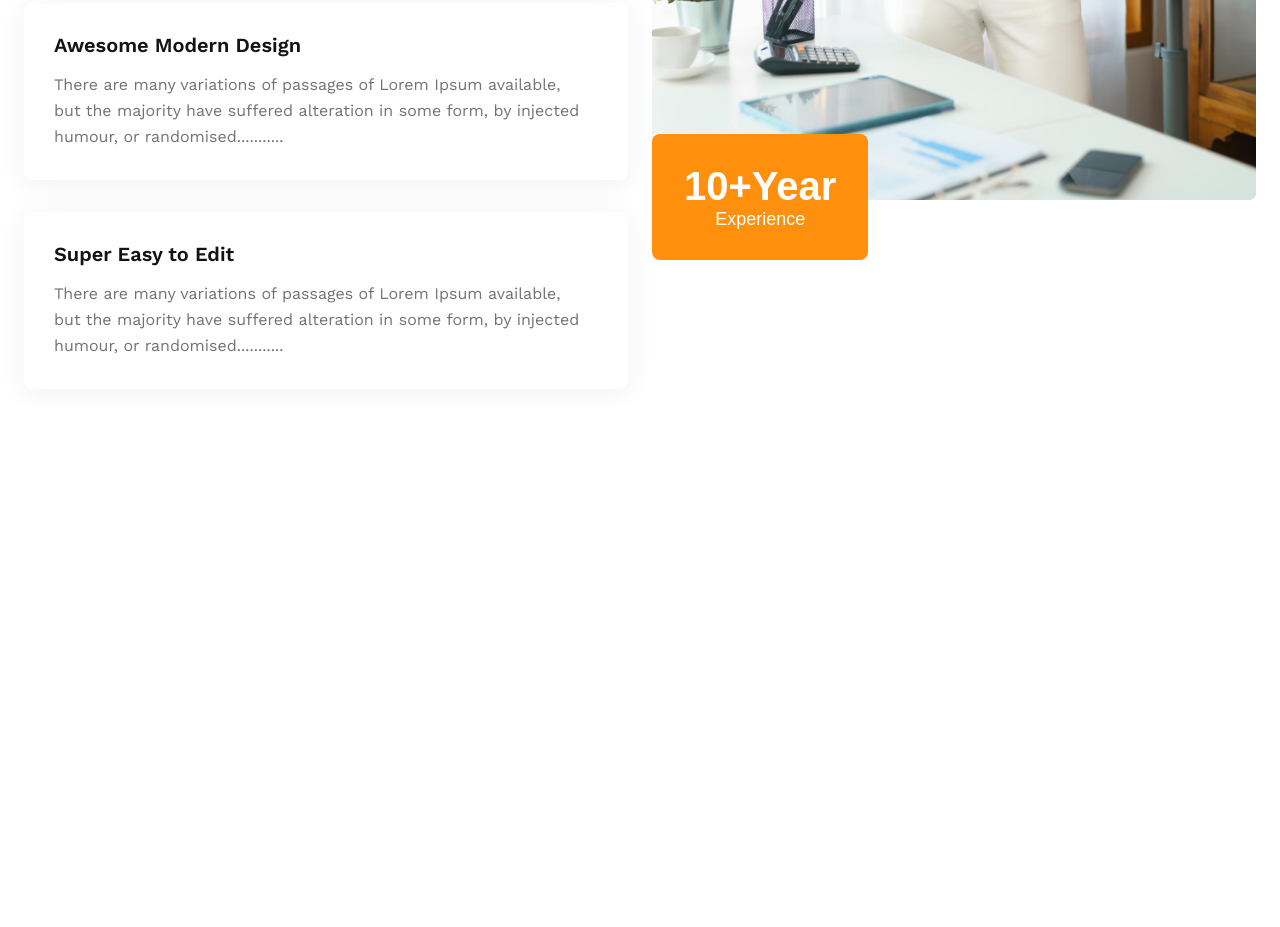
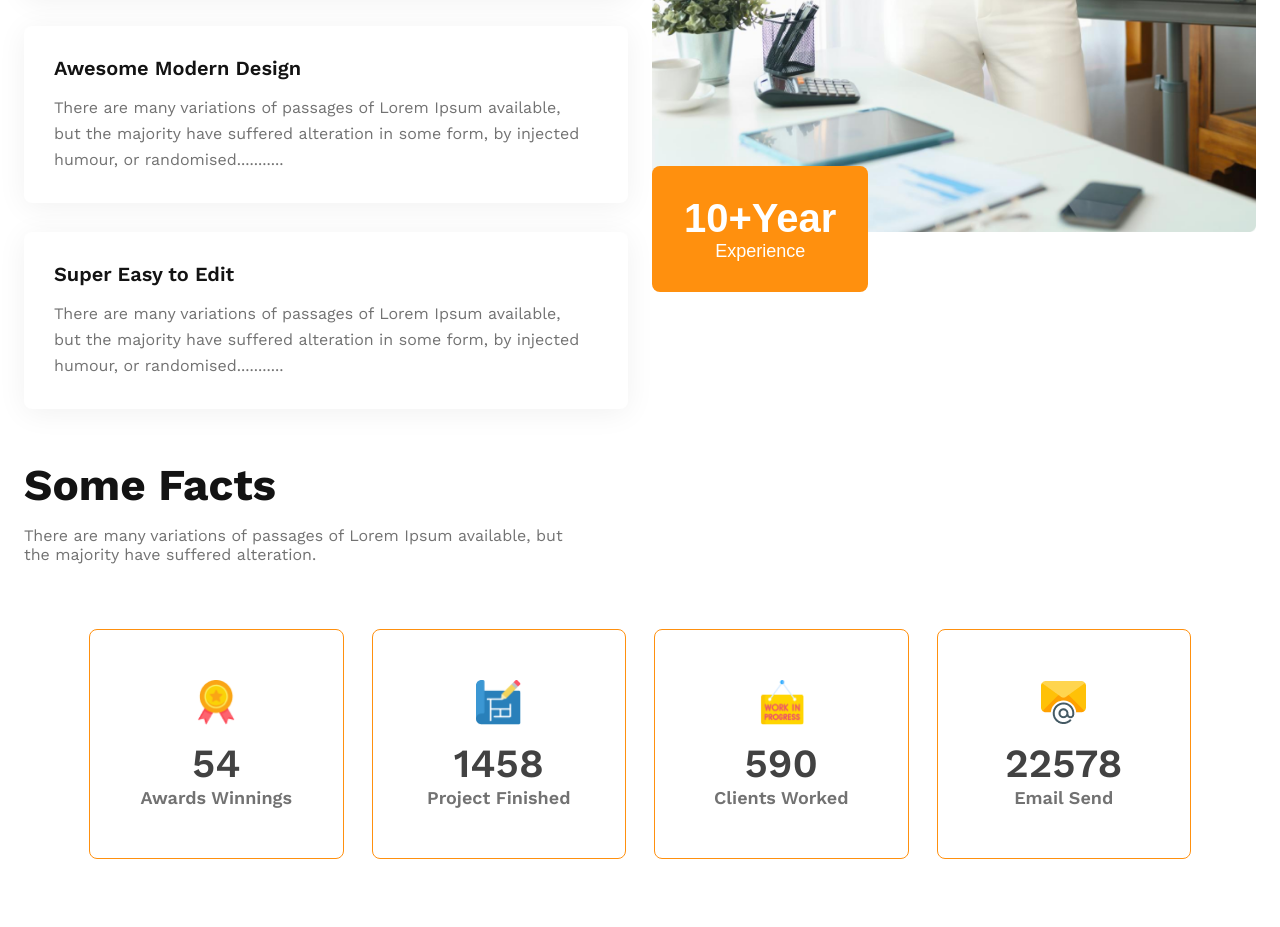
Before and after one commit to mahmudulmr19/g3-architects, a plain HTML site: page index.html in a window 1280 px wide. Shown: the part 2339-3266 px from the top of the page. Before the commit the page ends 2744 px from the top, so only its background shows below. Drawn offline with nearby package versions, Linux system fonts and the light colour scheme.

Commit message:
added some facts

```diff
--- a/index.html
+++ b/index.html
@@ -152,6 +152,51 @@
           </div>
         </div>
       </section>
+
+      <!-- ============== Some Fact Section ================= -->
+      <section class="facts">
+        <h2 class="section-title">Some Facts</h2>
+        <p class="section-description">
+          There are many variations of passages of Lorem Ipsum available, but
+          <br class="hide" />
+          the majority have suffered alteration.
+        </p>
+
+        <div class="facts-cards">
+          <div class="facts-card">
+            <img
+              class="fact-icon"
+              src="images/icons/ribon.png"
+              alt="ribon"
+            /><span>54</span>
+            <p>Awards Winnings</p>
+          </div>
+          <div class="facts-card">
+            <img
+              class="fact-icon"
+              src="images/icons/projects.png"
+              alt="project"
+            /><span>1458</span>
+            <p>Project Finished</p>
+          </div>
+          <div class="facts-card">
+            <img
+              class="fact-icon"
+              src="images/icons/customers.png"
+              alt="customer"
+            /><span>590</span>
+            <p>Clients Worked</p>
+          </div>
+          <div class="facts-card">
+            <img
+              class="fact-icon"
+              src="images/icons/email.png"
+              alt="email"
+            /><span>22578</span>
+            <p>Email Send</p>
+          </div>
+        </div>
+      </section>
     </main>
   </body>
 </html>
--- a/styles/responsive.css
+++ b/styles/responsive.css
@@ -44,4 +44,15 @@
   .experience-btn {
     padding: 1.5rem;
   }
+  .hide {
+    display: none;
+  }
+
+  .facts {
+    margin-top: 18px;
+  }
+
+  .facts-cards {
+    grid-template-columns: repeat(1, 1fr);
+  }
 }
--- a/styles/style.css
+++ b/styles/style.css
@@ -13,6 +13,10 @@ body {
 
 img {
   width: 100%;
+}
+
+section {
+  margin-top: 1rem;
 }
 .container {
   max-width: 1280px;
@@ -205,7 +209,7 @@ Quick feature Section Style
   box-shadow: 0px 4px 30px rgba(0, 0, 0, 0.06);
   border-radius: 8px;
   padding: 30px 40px 30px 30px;
-  margin-top: 8px;
+  margin-top: 5px;
 }
 
 .feature-card-title {
@@ -244,3 +248,87 @@ Quick feature Section Style
   font-weight: 500;
   font-size: 18px;
 }
+
+/*========================
+   Some Fact Section Style
+  ===================== */
+
+.facts {
+  margin-top: 50px;
+}
+
+.section-title {
+  font-weight: 700;
+  font-size: 2.75rem;
+  color: #131313;
+  margin-bottom: 15px;
+}
+
+.section-description {
+  font-size: 16px;
+  color: #727272;
+}
+
+.facts-cards {
+  padding: 65px;
+  display: grid;
+  grid-template-columns: repeat(4, 1fr);
+  align-items: center;
+  justify-content: space-around;
+  cursor: pointer;
+  text-align: center;
+  gap: 28px;
+}
+
+.facts-card {
+  display: flex;
+  flex-direction: column;
+  border: 1px solid #ff900e;
+  border-radius: 8px;
+  padding: 50px 40px;
+  text-align: center;
+  transition: all 0.3s ease-in-out;
+}
+
+.facts-card:hover {
+  box-shadow: 0 25px 50px -12px rgb(0 0 0 / 0.25);
+}
+
+.facts-card:hover .fact-icon {
+  animation: icon-animate 1s linear infinite;
+}
+
+@keyframes icon-animate {
+  0% {
+    transform: scale(1);
+  }
+  50% {
+    transform: scale(0.8);
+  }
+  100% {
+    transform: scale(1);
+  }
+}
+
+.fact-icon {
+  width: 45.22px;
+  height: 45.22px;
+  margin: 0 auto 10px auto;
+}
+
+.facts-card span {
+  font-weight: 600;
+  font-size: 40px;
+  color: #424242;
+  margin: 5px auto 0 auto;
+}
+
+.facts-card p {
+  font-weight: 600;
+  font-size: 18px;
+  color: #727272;
+}
+
+/*========================
+   Some Fact Section Style
+  ===================== */
```
